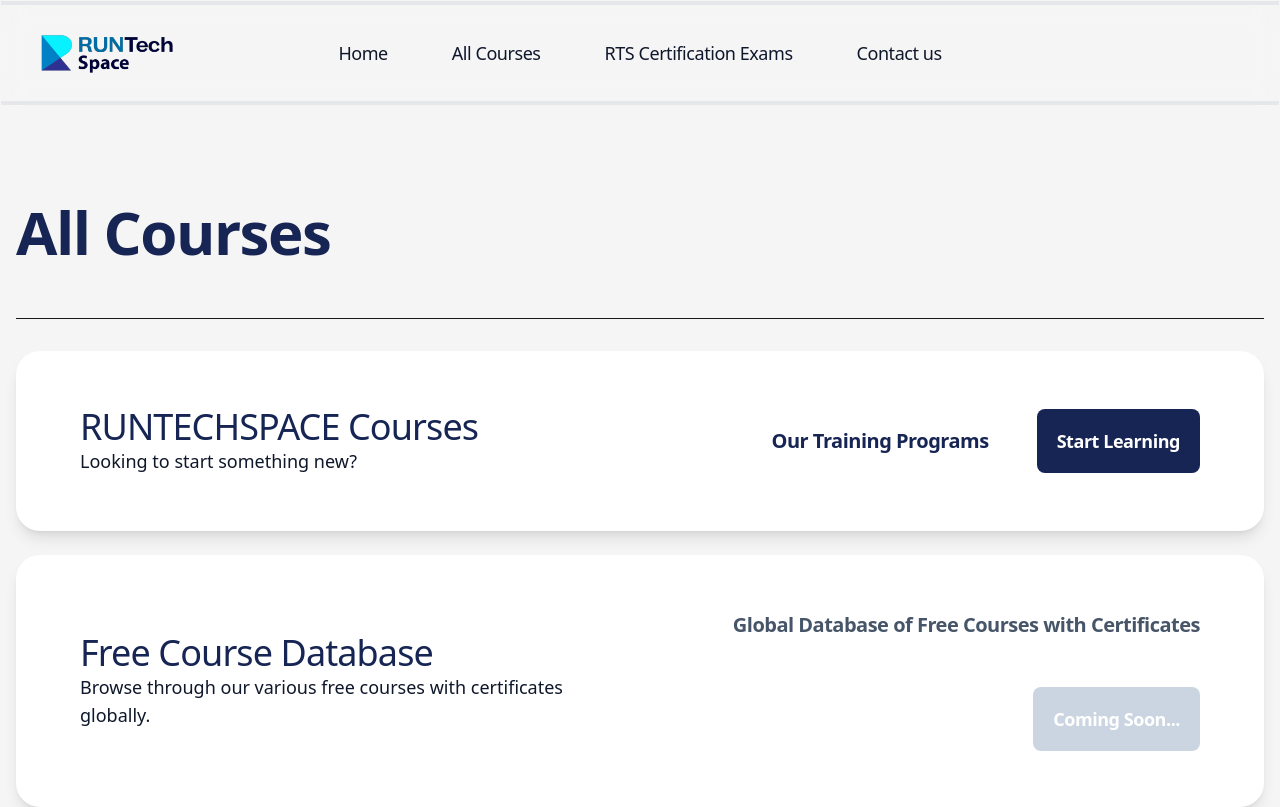
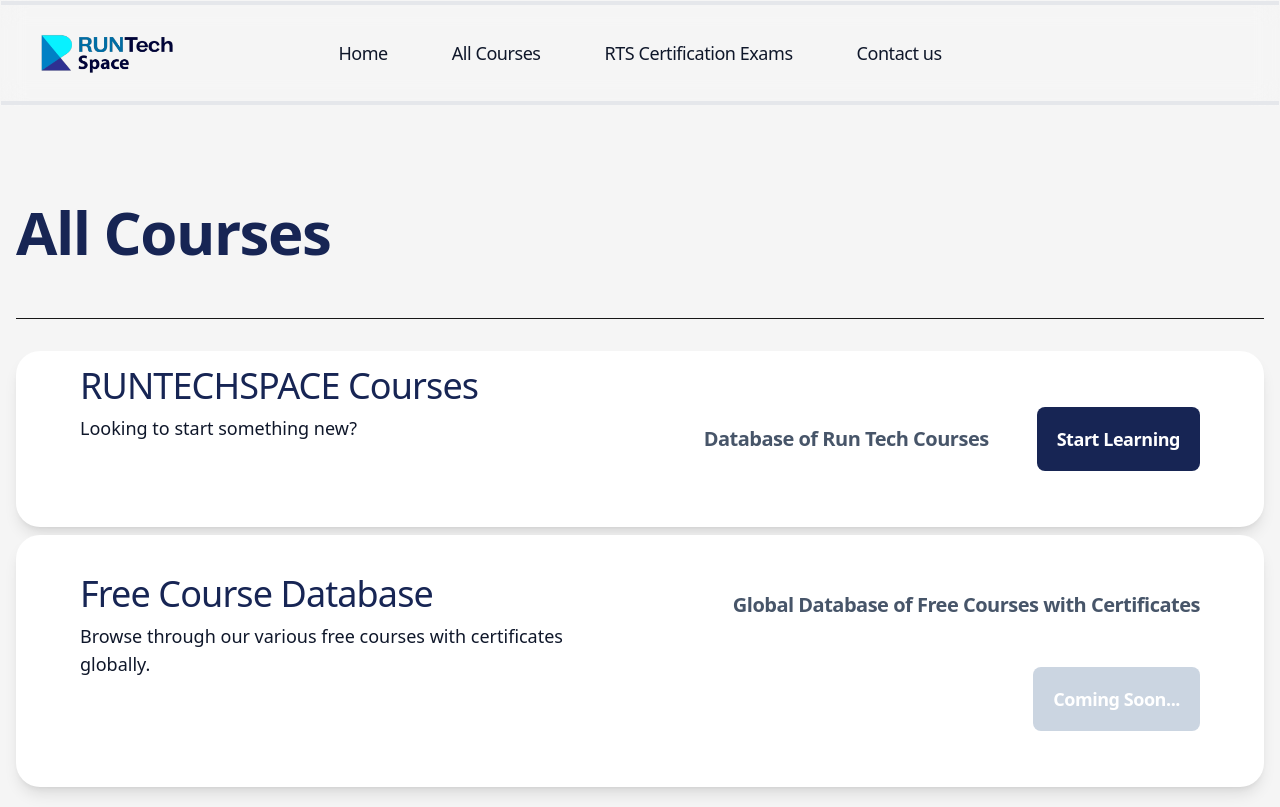
Before and after one commit to davidajagbe/Edutechspace, a React (Vite) app in the folder Edutechspace/: page /course in a window 1280 px wide. Shown: the top 807 px of the page. Built offline with nearby package versions, Linux system fonts and the light colour scheme.

Commit message:
styling adjustment

```diff
--- a/Edutechspace/src/component/Navbar.jsx
+++ b/Edutechspace/src/component/Navbar.jsx
@@ -53,7 +53,7 @@
                   {userName}
                 </NavLink>
                 <button
-                  className="bg-slate-200 text-blue-950 px-4 py-2 rounded-lg text-lg font-medium hover:bg-blue-950 hover:text-white transition-all"
+                  className="bg-slate-200 text-blue-950 px-4 py-2 rounded-lg text-lg font-medium hover:bg-blue-950 hover:text-white transition-all hidden md:block"
                   onClick={() => setShowLogoutModal(true)}
                 >
                   Logout
--- a/Edutechspace/src/pages/Course.jsx
+++ b/Edutechspace/src/pages/Course.jsx
@@ -5,18 +5,18 @@
     <section className="bg-neutral-100 py-12 md:py-24">
       <div className="container mx-auto px-4">
         <h1 className="text-6xl sm:text-9xl xl:text-6xl font-semibold mb-14 tracking-tight font-heading text-blue-950">All Courses</h1>
-        <div className="w-full h-px bg-neutral-900 mb-2"></div>
+        <div className="w-full h-px bg-neutral-900 "></div>
         <h2 className="text-4xl font-semibold mb-8 tracking-tight font-heading"></h2>
         {/* RUNTECHSPACE Courses Section */}
-        <div className="bg-white rounded-3xl px-12 py-10 mb-6 shadow-lg flex flex-wrap items-center">
-          <div className="w-full lg:w-1/2 p-4">
+        <div className="bg-white rounded-3xl px-12 py-10 mb-2 shadow-lg flex flex-wrap items-center">
+          <div className="w-full lg:w-1/2 p-4 sm:mt-[-70px]">
             <h2 className="text-4xl font-medium tracking-tight font-heading text-blue-950">
               RUNTECHSPACE Courses
             </h2>
-            <p className='text-slate-900 text-lg'>Looking to start something new?</p>
+            <p className='text-slate-900 text-lg mt-2'>Looking to start something new?</p>
           </div>
           <div className="w-full lg:w-1/2 p-4 flex items-center justify-end flex-wrap gap-12">
-            <h3 class="text-blue-950 text-xl font-semibold tracking-tight font-heading">Our Training Programs</h3>
+            <h2 class="text-slate-600 text-xl font-semibold tracking-tight font-heading">Database of Run Tech Courses</h2>
             <Link
               className="inline-flex justify-center items-center text-center h-16 p-5 font-semibold tracking-tight text-lg text-white bg-blue-950 hover:bg-slate-900 focus:bg-neutral-800 rounded-lg focus:ring-4 focus:ring-neutral-400 transition duration-200"
               to="/coursedatabase"
@@ -27,11 +27,11 @@
         </div>
         {/* Free Course Database Section */}
         <div className="bg-white rounded-3xl px-12 py-10 mb-2 shadow-lg flex flex-wrap items-center">
-          <div className="w-full lg:w-1/2 p-4">
+          <div className="w-full lg:w-1/2 p-4 sm:mt-[-70px]">
             <h2 className="text-4xl font-medium tracking-tight font-heading text-blue-950">
               Free Course Database
             </h2>
-            <p className='text-slate-900 text-lg'>Browse through our various free courses with certificates globally.</p>
+            <p className='text-slate-900 text-lg mt-2'>Browse through our various free courses with certificates globally.</p>
           </div>
           <div className="w-full lg:w-1/2 p-4 flex items-center justify-end flex-wrap gap-12">
             <h2 class="text-slate-600 text-xl font-semibold tracking-tight font-heading">Global Database of Free Courses with Certificates</h2>
--- a/Edutechspace/src/pages/Profile.jsx
+++ b/Edutechspace/src/pages/Profile.jsx
@@ -113,7 +113,7 @@
           <p className='text-slate-700 text-lg mb-2'>Test your knowledge with a quick quiz and unlock your spot in our exclusive Runtech community!</p>
           <button
             onClick={() => setShowQuizModal(true)}
-            className="bg-blue-950 text-white px-10 py-5 rounded-xl text-2xl hover:bg-blue-800 transition"
+            className="bg-blue-950 text-white px-3 py-3 rounded-xl text-lg hover:bg-blue-800 transition"
           >
             Attempt Quiz to Join Runtech Space
           </button>
```
